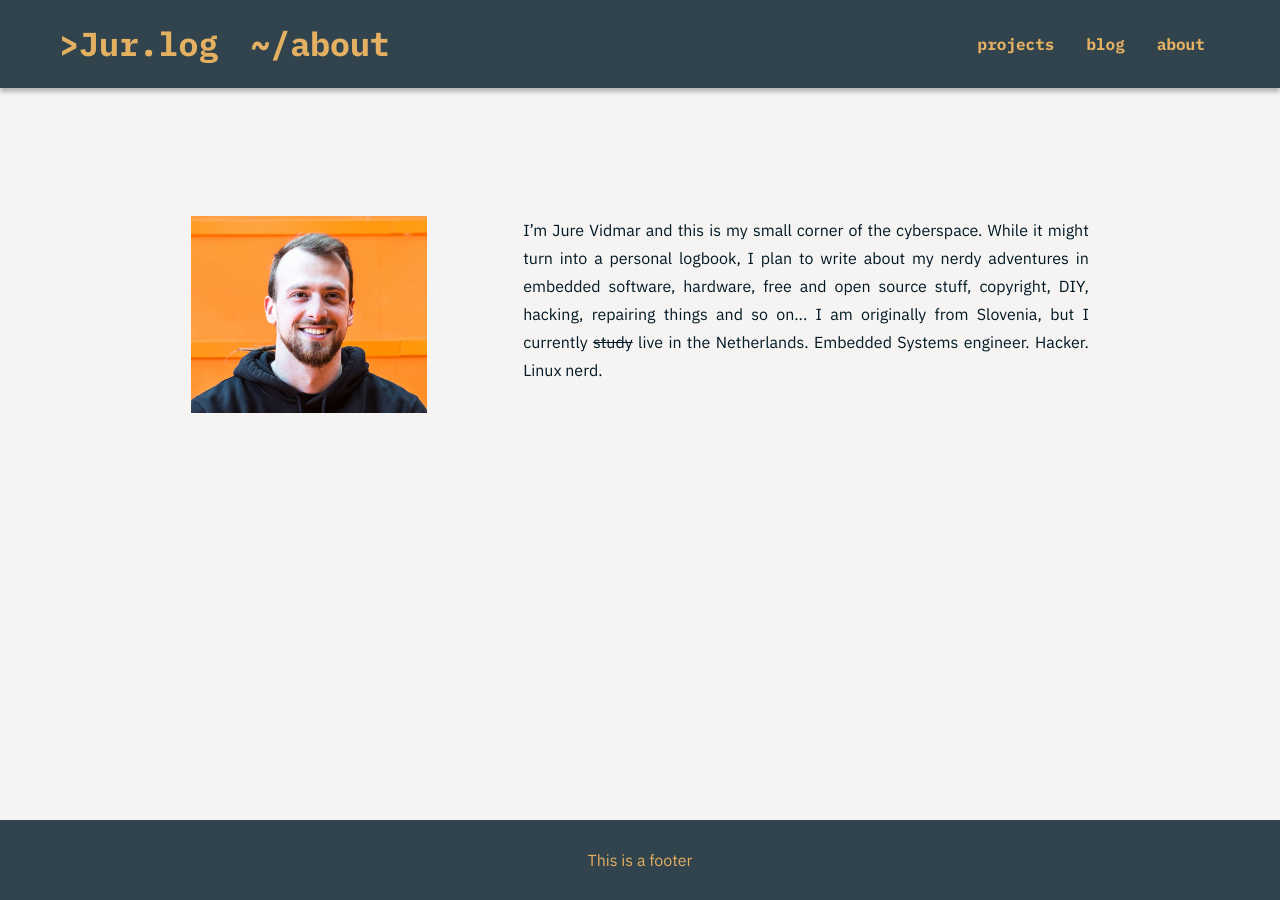
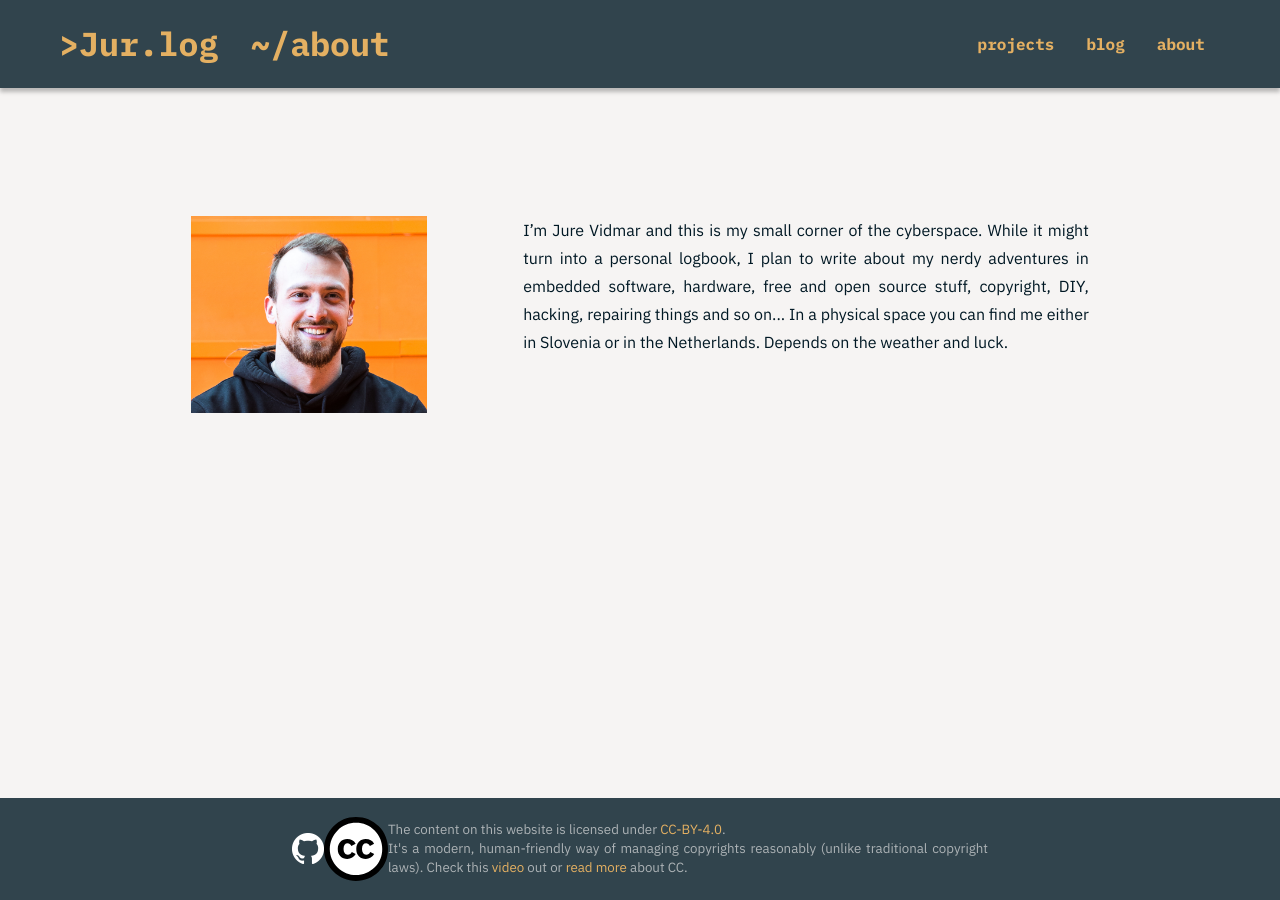
Before and after one commit to jurc192/jurlog, a Jekyll site: the page built from about.html, in a window 1280 px wide. Built offline with Jekyll 4.4.1, drawn with Linux system fonts in a browser that asks for light colours.

Commit message:
Add copyright thing in the footer

```diff
--- a/_layouts/default.html
+++ b/_layouts/default.html
@@ -29,7 +29,19 @@
     </main>
 
     <footer class="site-footer">
-        <span>This is a footer </span>
+        <a href="#">
+            <img src="/assets/images/github_light_32px.png" alt="GitHub logo, link to this site's repository">
+        </a>
+        <a href="#">
+            <img src="/assets/images/cc_logo.svg" alt="Creative commons logo, copyleft">
+        </a>
+        <p class="text_small">
+            The content on this website is licensed under
+            <a href="http://creativecommons.org/licenses/by/4.0/?ref=chooser-v1" target="_blank" rel="license noopener noreferrer">CC-BY-4.0</a>. <br>
+            It's a modern, human-friendly way of managing copyrights reasonably (unlike traditional copyright laws). Check this
+            <a href="https://www.youtube.com/watch?v=ZbJmQSuNcQ4">video</a> out or
+            <a href="https://creativecommons.org/about/cclicenses/">read more</a> about CC.
+        </p>
     </footer>
 
   </body>
--- a/_sass/_base.scss
+++ b/_sass/_base.scss
@@ -180,11 +180,24 @@ article {
 */
 .site-footer {
     display: flex;
-    height: 80px;
+    // height: 80px;
+    padding: $content-padding;
 
     justify-content: center;
     align-items: center;
 }
+
+.site-footer p {
+    width: 600px;
+    margin: 0;
+    text-align: justify;
+
+}
+
+// .site-footer img {
+//     width: 30px;
+//     height: 30px;
+// }
 
 /*
     PROJECTS PAGE
@@ -268,20 +281,23 @@ article {
     ABOUT PAGE
 */
 .about {
-    display: flex;
-    align-items: flex-start;
     max-width: $content-wide-max-width;
 }
 
-    .about > * {
+.top {
+    display: flex;
+    align-items: flex-start;
+}
+
+    .top > * {
         padding: 8rem 2rem;
         margin: 0;
     }
 
-    .about img {
+    .top img {
         width: 300px;
     }
 
-    .about p {
+    .top p {
         padding-left: 4rem;
     }
--- a/_sass/_colors.scss
+++ b/_sass/_colors.scss
@@ -57,7 +57,7 @@ article time {
 */
 .site-footer {
     background: $primary-light1;
-    color: $accent;
+    color: $primary-light2;
 }
 
 /*
--- a/_sass/_typography.scss
+++ b/_sass/_typography.scss
@@ -23,6 +23,10 @@ h2 {font-size: 1.728rem;}
 h3 {font-size: 1.44rem;}
 h4 {font-size: 1.2rem;}
 small, .text_small {font-size: 0.833rem;}
+
+.text_small {
+    line-height: 1.2rem;
+}
 
 p {
     text-align: justify;
--- a/about.html
+++ b/about.html
@@ -4,12 +4,15 @@ title: about
 permalink: /about/
 ---
 
+<section class="top">
     <img src="{{ '/assets/images/profile_photo.jpg' }}" alt="profile_photo">
 
     <p>
     I’m Jure Vidmar and this is my small corner of the cyberspace.
     While it might turn into a personal logbook, I plan to write about my nerdy adventures in embedded software, hardware,
     free and open source stuff, copyright, DIY, hacking, repairing things and so on...
-I am originally from Slovenia, but I currently <s>study</s> live in the Netherlands.
-Embedded Systems engineer. Hacker. Linux nerd.
+    <!-- I am originally from Slovenia, but I currently <s>study</s> live in the Netherlands.
+    Embedded Systems engineer. Hacker. Linux nerd. -->
+    In a physical space you can find me either in Slovenia or in the Netherlands. Depends on the weather and luck.
     </p>
+</section>
```
Also changed, not shown: assets/images/github_32px.png (added), assets/images/github_light_32px.png (added). Lines whose indentation alone changed are shown as unchanged.
